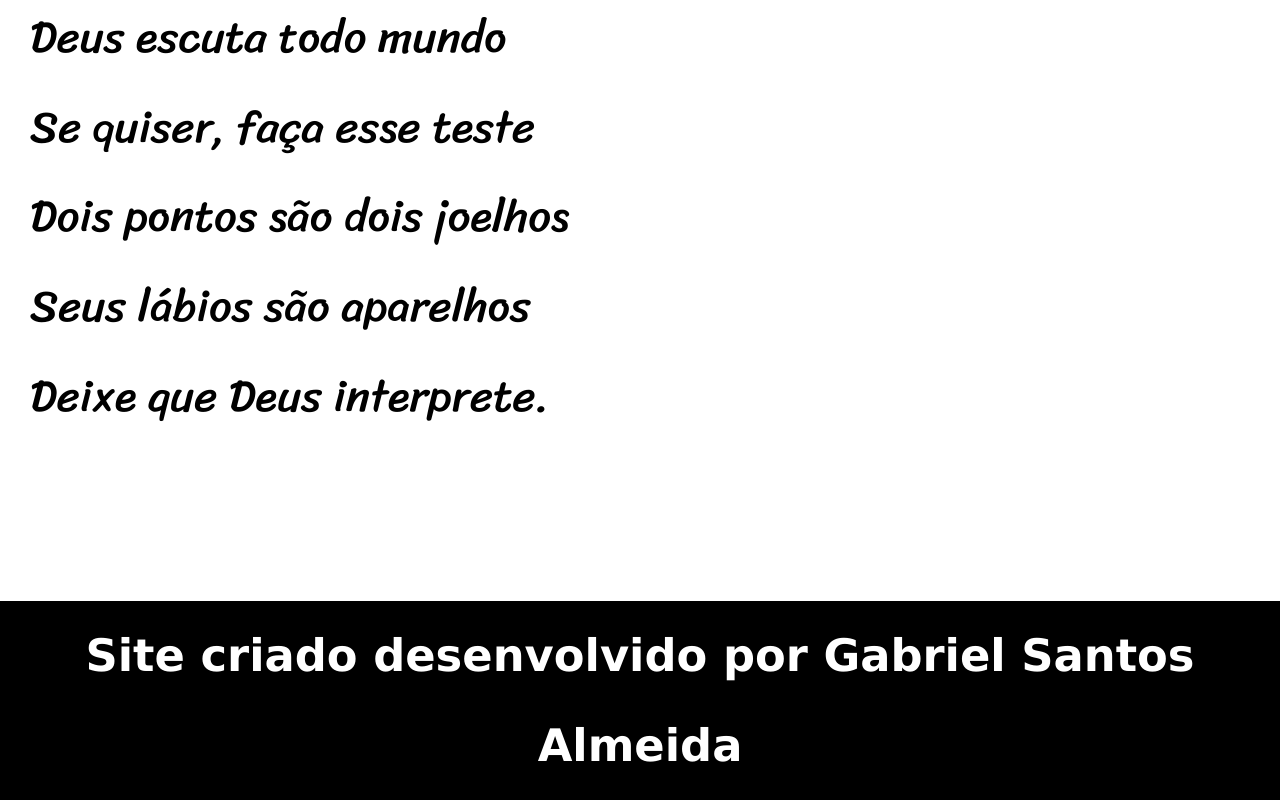
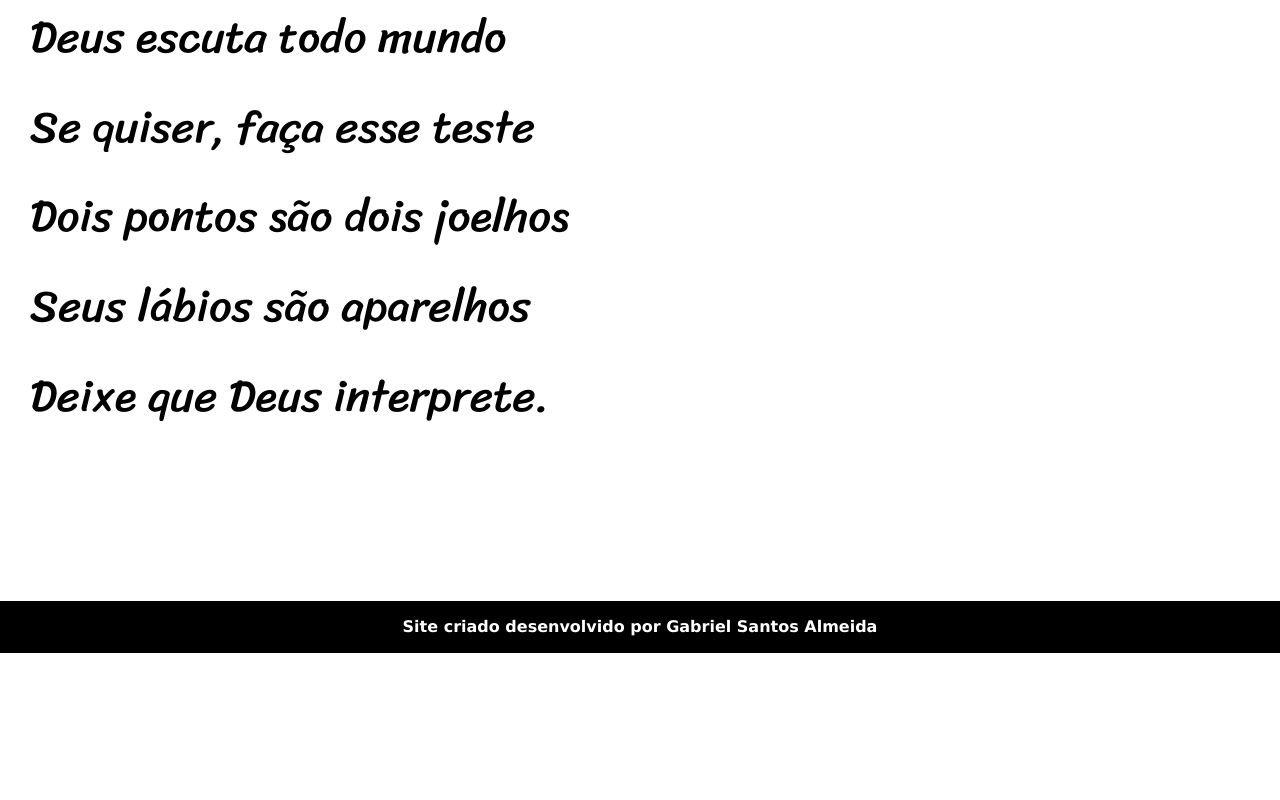
Before and after one commit to gbsalmeidaa/html-css, a plain HTML site: page - 6/index.html in a window 1280 px wide. Shown: the part 5627-6427 px from the top of the page. After the commit the page ends 6280 px from the top, so only its background shows below. Drawn offline with Linux system fonts and the light colour scheme.

Commit message:
Novo Projeto

```diff
--- a/- 6/index.html
+++ b/- 6/index.html
@@ -93,7 +93,7 @@
             </div>
 
         <div class="rodape">
-            <p>Site criado desenvolvido por <a href="">Gabriel Santos Almeida</a></p>
+            <p>Site criado desenvolvido por <a href="https://github.com/gbsalmeidaa" target="_blank">Gabriel Santos Almeida</a></p>
         </div>
 </body>
 </html>
--- a/- 6/style.css
+++ b/- 6/style.css
@@ -89,5 +89,5 @@ a:hover{
     font-weight: bold;
     padding: 10px;
     font-family: Verdana, Geneva, Tahoma, sans-serif;
-
+    font-size: 1em
 }
```
